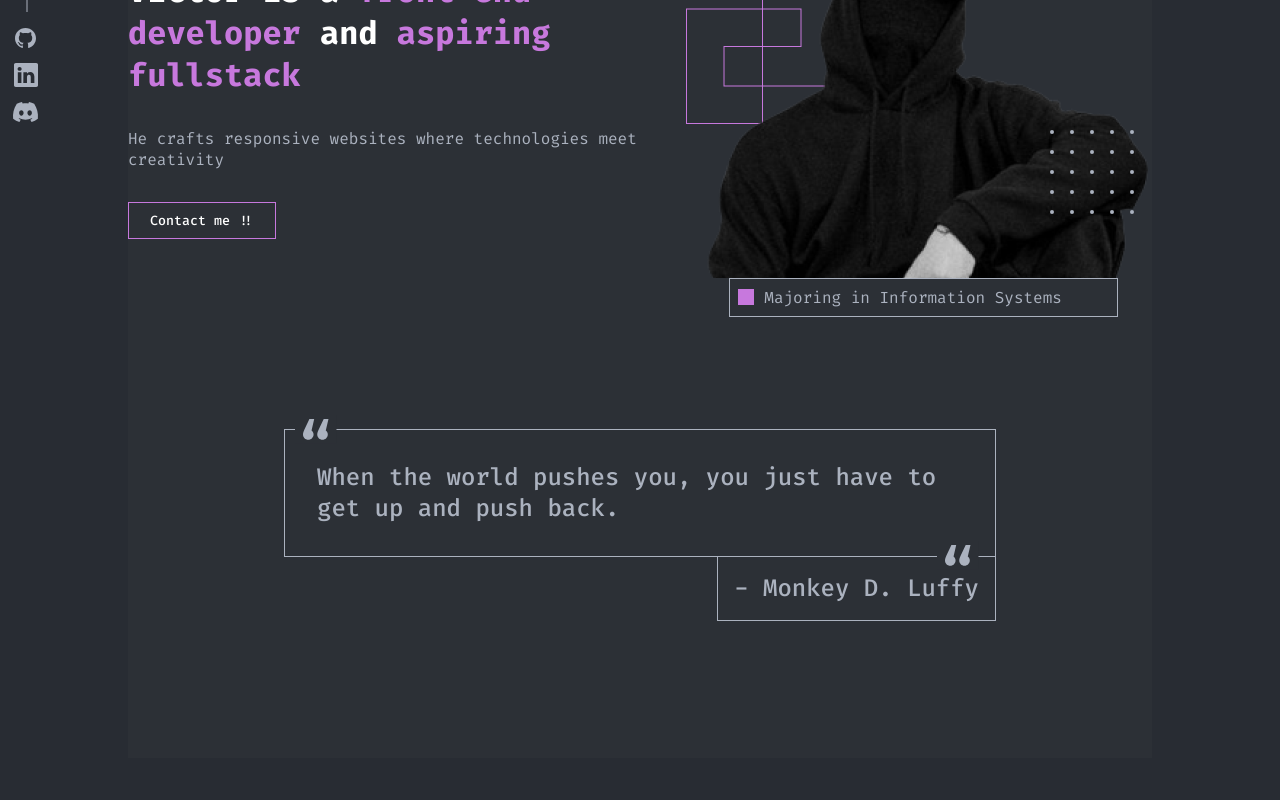
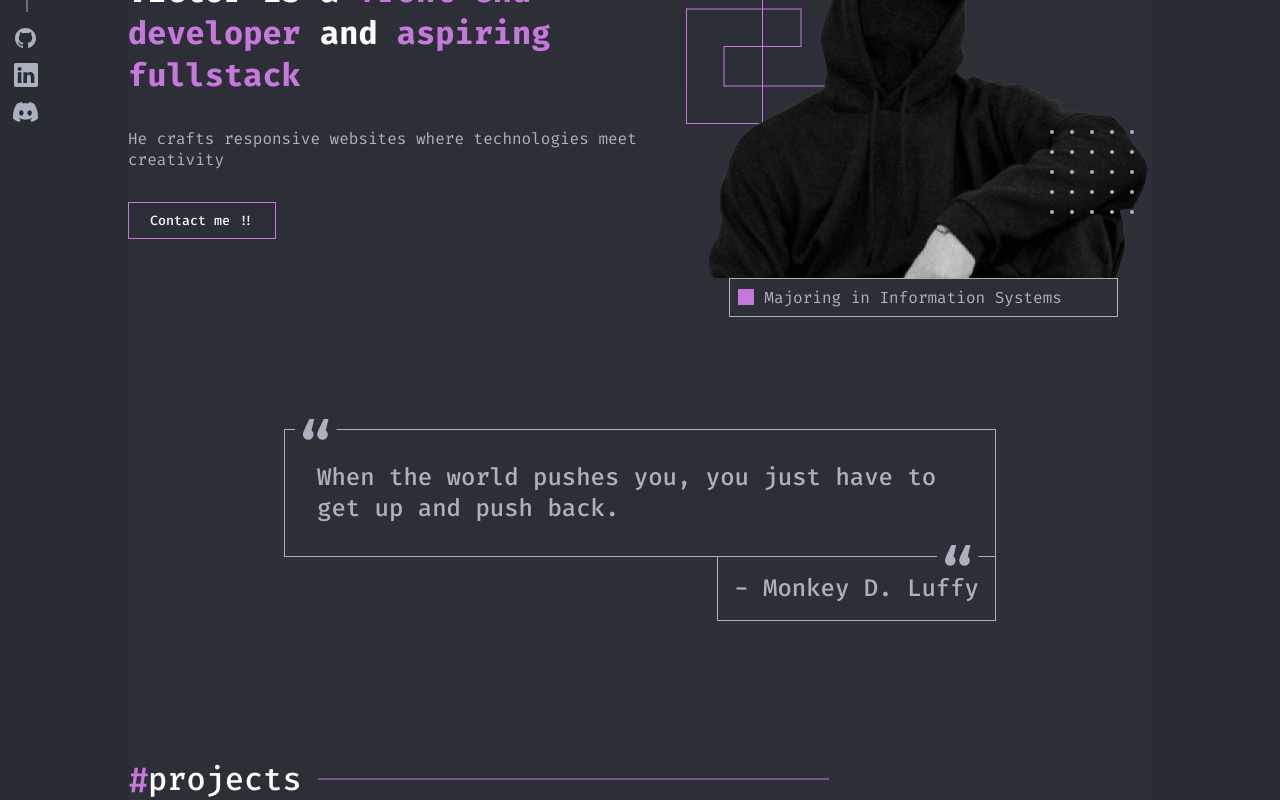
Before and after one commit to VictorCR18/Portfolio-Victor, a React (Vite) app: page / in a window 1280 px wide. Shown: the part 179-979 px from the top of the page. Before the commit the page ends 937 px from the top, so only its background shows below. Built offline with nearby package versions, Linux system fonts and the light colour scheme.

Commit message:
Comecando projeto

```diff
--- /dev/null
+++ b/src/components/Projects/index.tsx
@@ -0,0 +1,17 @@
+import Hastag from "../../assets/Hastag.svg";
+import Line from "../../assets/Line2.svg";
+
+import "./styles.css";
+
+export function Projects() {
+  return (
+    <div className="main-projects">
+      <div className="title-projects">
+        <label className="title-projects-label">
+          <img className="title-hastag" src={Hastag} />projects
+        </label>
+        <img src={Line} />
+      </div>
+    </div>
+  );
+}
--- /dev/null
+++ b/src/components/Projects/styles.css
@@ -0,0 +1,20 @@
+.title-projects {
+  display: flex;
+  align-items: center;
+  flex-direction: row;
+  gap: 16px;
+}
+
+.title-projects-label {
+  display: flex;
+  align-items: center;
+  color: #ffffff;
+  font-size: 32px;
+  font-weight: 500;
+  line-height: 42px;
+}
+
+.title-hastag {
+  width: 20px;
+  height: 42px;
+}
--- a/src/pages/Home/index.tsx
+++ b/src/pages/Home/index.tsx
@@ -1,5 +1,6 @@
 import { Header } from "../../components/Header";
 import { Presentation } from "../../components/Presentation";
+import { Projects } from "../../components/Projects";
 
 import "./styles.css";
 
@@ -9,6 +10,7 @@ export function Home() {
       <div className="main-home">
         <Header />
         <Presentation />
+        <Projects />
       </div>
     </div>
   );
```
Also changed, not shown: src/assets/Line2.svg (added).
